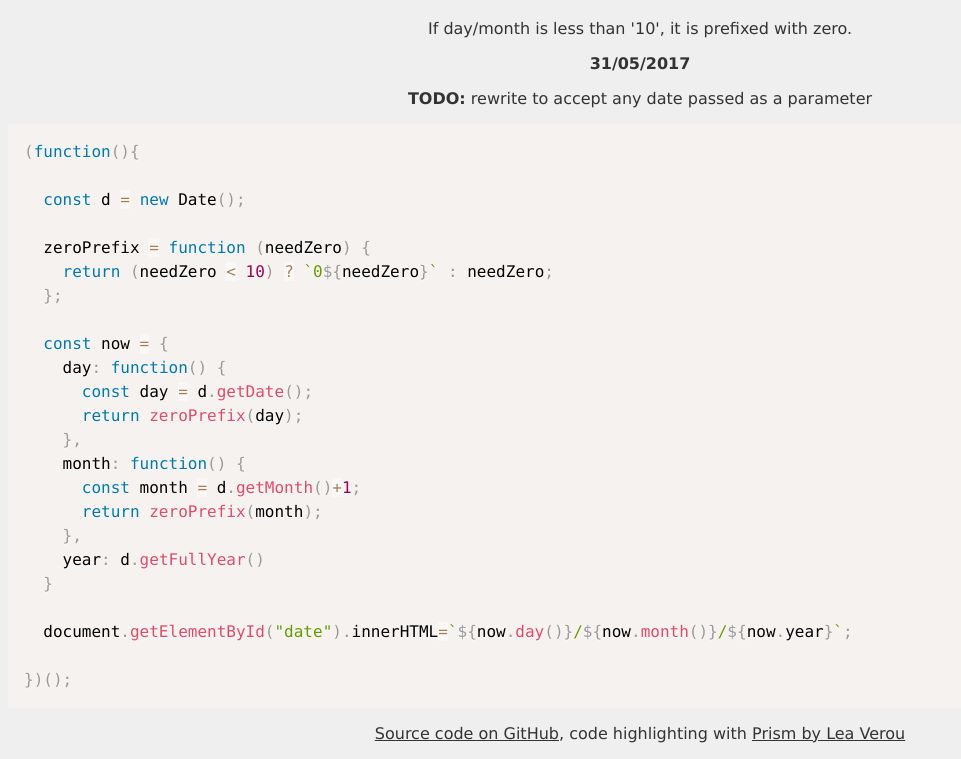
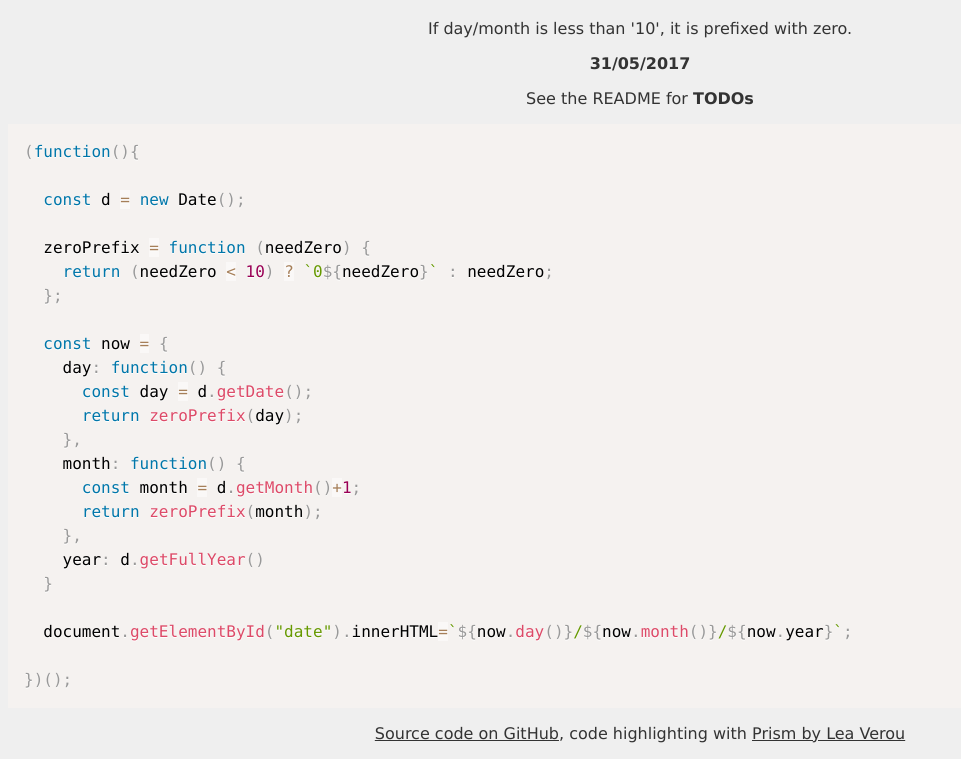
Before and after one commit to DaveEveritt/leading-zero-dates, a plain HTML site: page index.html in a window 1280 px wide. Shown: the part 62-821 px from the top of the page, without its empty margins (0-961 px from the left). Drawn offline with Linux system fonts and the light colour scheme.

Commit message:
Moved TODO from HTML to readme

```diff
--- a/index.html
+++ b/index.html
@@ -25,7 +25,7 @@
   <h1>Today's date with leading zeros</h1>
   <p>If day/month is less than '10', it is prefixed with zero.</p>
   <p id="date"></p>
-  <p><strong>TODO:</strong> rewrite to accept any date passed as a parameter</p>
+  <p>See the README for <strong>TODOs</strong></p>
 
 <pre><code class="language-javascript">(function(){
 
```
